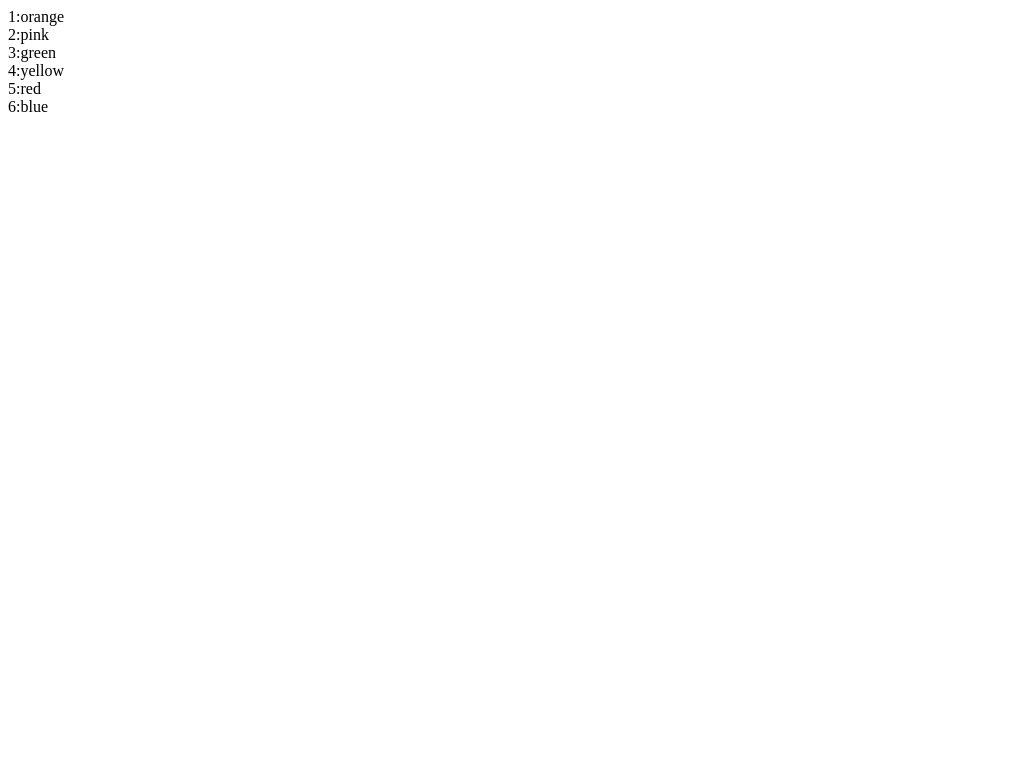
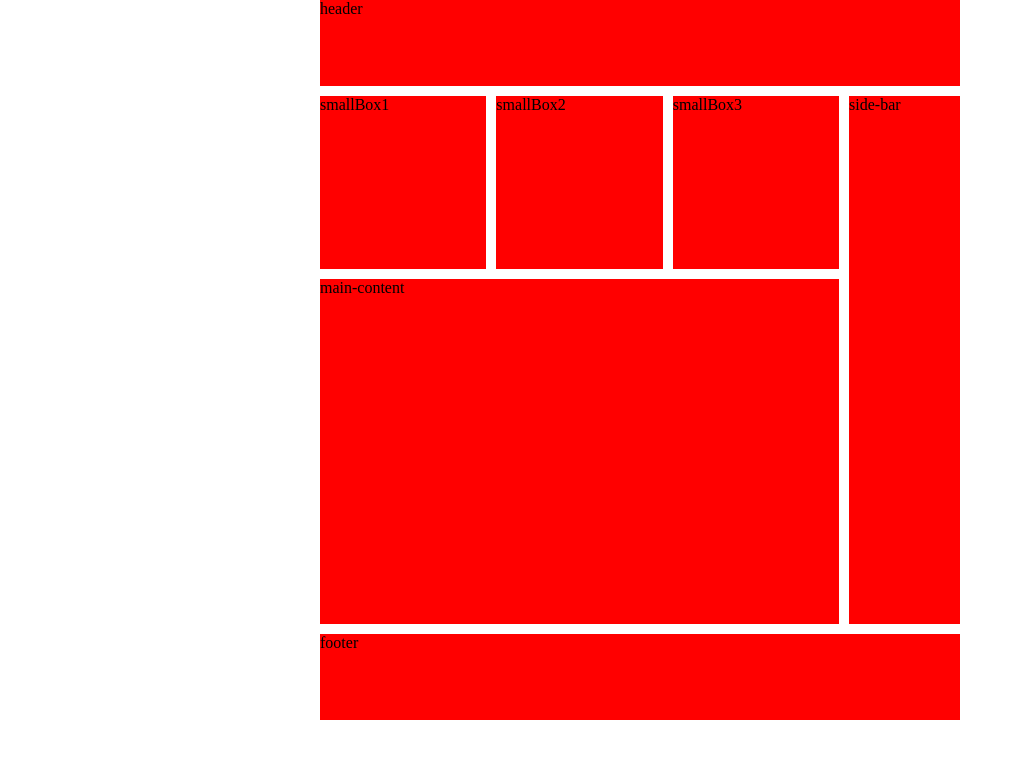
Before and after one commit to mhkasif/css-grid, a plain HTML site: page index.html in a window 1280 px wide. Shown: the whole page, without its empty margins (0-1015 px from the left). Drawn offline with Linux system fonts and the light colour scheme.

Commit message:
grid task1 completed

```diff
--- a/app.css
+++ b/app.css
@@ -0,0 +1,51 @@
+*{
+    overflow:hidden;
+    margin:0px
+  }
+  .item{
+    background:red;
+  }
+  .root{
+    display:flex;
+    align-items:center;
+    justify-content:center;
+  }
+  .container{
+
+    width:50vw;
+    height:90vh;
+    display:grid;
+    grid-template-rows:1fr 2fr 4fr 1fr;
+    grid-template-columns:3fr 3fr 3fr 2fr;
+    grid-gap:10px;
+
+  }
+  .small-box1{
+    grid-column:1/2
+
+  }
+
+  .small-box2{
+    grid-column:2/3
+
+  }
+
+  .small-box3{
+    grid-column:3/4
+
+  }
+  .header{
+    grid-column:1/-1;
+      grid-row:1/2
+
+  }
+  .footer{
+    grid-column:1/-1
+
+  }
+  .main-content{
+    grid-area:3/1/4/4
+  }
+  .side-bar{
+    grid-area:2/4/4/-1
+  }
--- a/index.html
+++ b/index.html
@@ -1,18 +1,23 @@
 <!DOCTYPE html>
 <html lang="en">
 <head>
-    <meta charset="UTF-8">
-    <meta name="viewport" content="width=device-width, initial-scale=1.0">
-    <title>Document</title>
+  <meta charset="UTF-8">
+  <meta name="viewport" content="width=device-width, initial-scale=1.0">
+  <meta http-equiv="X-UA-Compatible" content="ie=edge">
+  <title>Document</title>
+  <link rel="stylesheet" href="app.css">
 </head>
 <body>
-    <div class="container">
-        <div class="item item--1">1:orange</div>
-        <div class="item item--2">2:pink</div>
-        <div class="item item--3">3:green</div>
-        <div class="item item--4">4:yellow</div>
-        <div class="item item--5">5:red</div>
-        <div class="item item--6">6:blue</div>
+  <div class="root">
+  <div class="container">
+    <div class="header item">header</div>
+    <div class="small-box1 item">smallBox1</div>
+    <div class="small-box2 item">smallBox2</div>
+    <div class="small-box3 item">smallBox3</div>
+    <div class="main-content item">main-content</div>
+    <div class="side-bar item">side-bar</div>
+     <div class="footer item">footer</div>
+  </div>
     </div>
 </body>
 </html>
```
